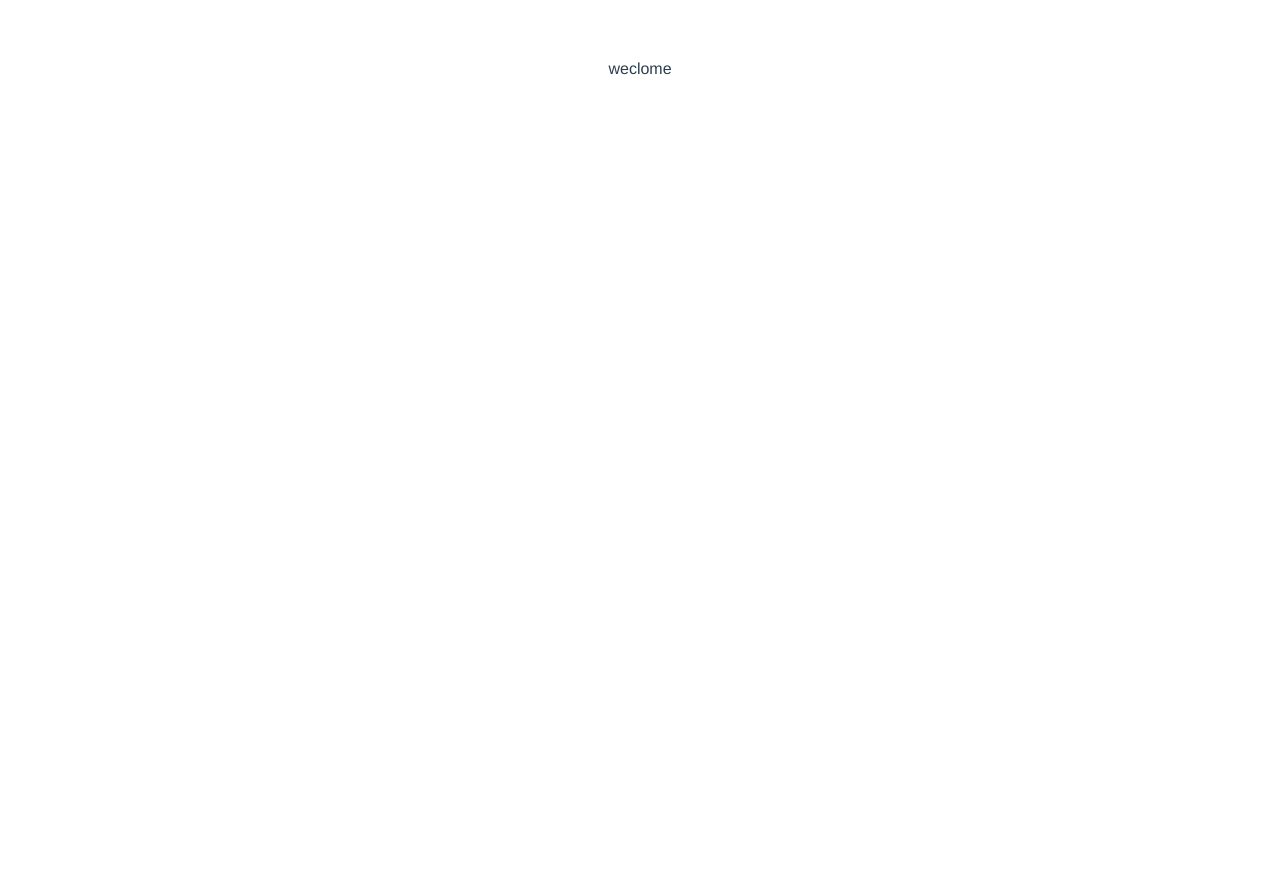
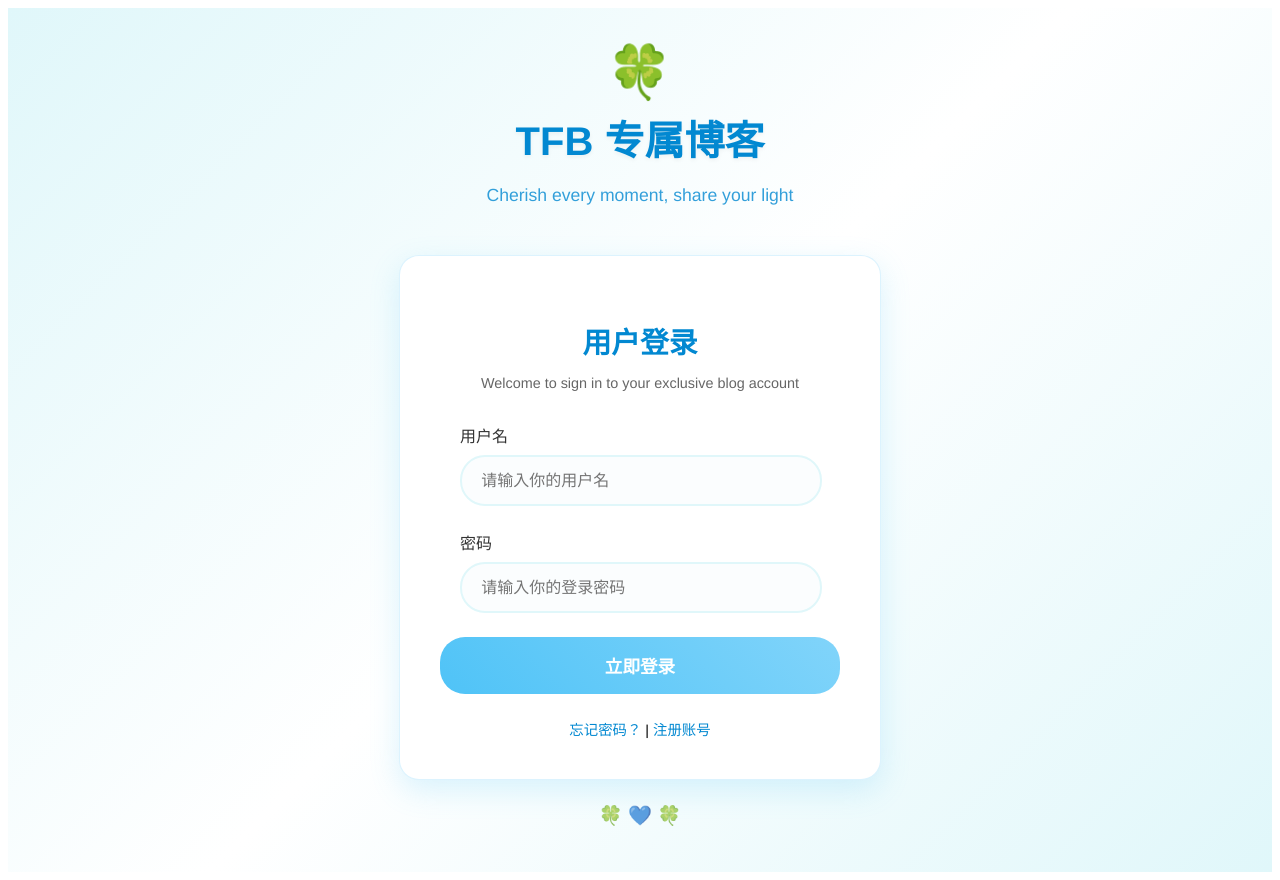
Before and after one commit to one-yuan-1/25-----, a Vue app in the folder vue_frontend/: page / in a window 1280 px wide. Before the commit the page ends 800 px from the top, so only its background shows below. Built offline with nearby package versions, Linux system fonts and the light colour scheme.

Commit message:
新增登录页面

```diff
--- a/vue_frontend/src/App.vue
+++ b/vue_frontend/src/App.vue
@@ -1,21 +1,220 @@
 <template>
-  <p>weclome</p>
+  <div class="login-container">
+    <!-- 顶部装饰区 -->
+    <div class="header-decoration">
+      <div class="clover-icon">🍀</div>
+      <h1 class="title">TFB 专属博客</h1>
+      <p class="subtitle">Cherish every moment, share your light</p>
+    </div>
 
+    <!-- 登录卡片 -->
+    <div class="login-card">
+      <div class="card-header">
+        <h2>用户登录</h2>
+        <p class="card-subtitle">Welcome to sign in to your exclusive blog account</p>
+      </div>
+
+      <form class="login-form" @submit="handleLogin">
+        <div class="input-group">
+          <label for="username">用户名</label>
+          <input
+            type="text"
+            id="username"
+            placeholder="请输入你的用户名"
+            class="input-field"
+          />
+        </div>
+
+        <div class="input-group">
+          <label for="password">密码</label>
+          <input
+            type="password"
+            id="password"
+            placeholder="请输入你的登录密码"
+            class="input-field"
+          />
+        </div>
+
+        <button type="submit" class="login-btn">立即登录</button>
+      </form>
+
+      <div class="extra-links">
+        <a href="#" class="link">忘记密码？</a>
+        <span> | </span>
+        <a href="#" class="link">注册账号</a>
+      </div>
+    </div>
+
+    <!-- 底部装饰 -->
+    <div class="footer-decoration">
+      <div class="small-clovers">🍀 💙 🍀</div>
+    </div>
+  </div>
 </template>
 
 <script setup>
-
-
-
+const handleLogin = (e) => {
+  e.preventDefault();
+  alert('登录成功！欢迎来到你的专属博客');
+};
 </script>
 
-<style>
-#app {
-  font-family: Avenir, Helvetica, Arial, sans-serif;
-  -webkit-font-smoothing: antialiased;
-  -moz-osx-font-smoothing: grayscale;
+<style scoped>
+/* 全局容器 */
+.login-container {
+  min-height: 100vh;
+  background: linear-gradient(135deg, #e0f7fa 0%, #ffffff 50%, #e0f7fa 100%);
+  display: flex;
+  flex-direction: column;
+  align-items: center;
+  justify-content: center;
+  padding: 2rem;
+  font-family: 'Avenir', Helvetica, Arial, sans-serif;
+}
+
+/* 头部装饰 */
+.header-decoration {
   text-align: center;
-  color: #2c3e50;
-  margin-top: 60px;
+  margin-bottom: 2rem;
+}
+
+.clover-icon {
+  font-size: 3rem;
+  animation: pulse 1.5s infinite;
+  color: #4fc3f7;
+}
+
+@keyframes pulse {
+  0% { transform: scale(1); }
+  50% { transform: scale(1.1); }
+  100% { transform: scale(1); }
+}
+
+.title {
+  font-size: 2.5rem;
+  font-weight: 700;
+  color: #0288d1;
+  margin: 0.5rem 0;
+  text-shadow: 0 2px 4px rgba(0, 0, 0, 0.05);
+}
+
+.subtitle {
+  color: #0288d1;
+  opacity: 0.8;
+  font-size: 1.1rem;
+}
+
+/* 登录卡片 */
+.login-card {
+  background: #fff;
+  width: 100%;
+  max-width: 400px;
+  border-radius: 20px;
+  padding: 2.5rem;
+  box-shadow: 0 10px 30px rgba(79, 195, 247, 0.2);
+  text-align: center;
+  border: 1px solid rgba(79, 195, 247, 0.2);
+}
+
+.card-header h2 {
+  color: #0288d1;
+  font-size: 1.8rem;
+  margin-bottom: 0.5rem;
+}
+
+.card-subtitle {
+  color: #666;
+  font-size: 0.9rem;
+  margin-bottom: 2rem;
+}
+
+/* 表单区域 */
+.input-group {
+  margin-bottom: 1.5rem;
+  text-align: left;
+  width: 90%;
+  margin: 0 auto 1.5rem;
+}
+
+.input-group label {
+  display: block;
+  color: #333;
+  font-weight: 500;
+  margin-bottom: 0.5rem;
+}
+
+.input-field {
+  width: 100%;
+  padding: 0.9rem 1.2rem;
+  border: 2px solid #e0f7fa;
+  border-radius: 25px;
+  font-size: 1rem;
+  transition: all 0.3s ease;
+  background: #fbfdfe;
+  max-width: 320px;
+  margin: 0 auto;
+  display: block;
+
+}
+
+.input-field:focus {
+  outline: none;
+  border-color: #4fc3f7;
+  background: #fff;
+  box-shadow: 0 0 0 3px rgba(79, 195, 247, 0.1);
+}
+
+/* 登录按钮 */
+.login-btn {
+  width: 100%;
+  padding: 1rem;
+  background: linear-gradient(45deg, #4fc3f7, #81d4fa);
+  color: #fff;
+  border: none;
+  border-radius: 25px;
+  font-size: 1.1rem;
+  font-weight: 600;
+  cursor: pointer;
+  transition: transform 0.3s ease;
+}
+
+.login-btn:hover {
+  transform: translateY(-2px);
+  box-shadow: 0 5px 15px rgba(79, 195, 247, 0.3);
+}
+
+/* 额外链接 */
+.extra-links {
+  margin-top: 1.5rem;
+  font-size: 0.9rem;
+}
+
+.link {
+  color: #0288d1;
+  text-decoration: none;
+  transition: color 0.3s ease;
+}
+
+.link:hover {
+  color: #0277bd;
+  text-decoration: underline;
+}
+
+/* 底部装饰 */
+.footer-decoration {
+  margin-top: 2rem;
+  color: #0288d1;
+  opacity: 0.7;
+  font-size: 1.2rem;
+}
+
+.small-clovers {
+  animation: float 3s ease-in-out infinite;
+}
+
+@keyframes float {
+  0% { transform: translateY(0); }
+  50% { transform: translateY(-10px); }
+  100% { transform: translateY(0); }
 }
 </style>
```
